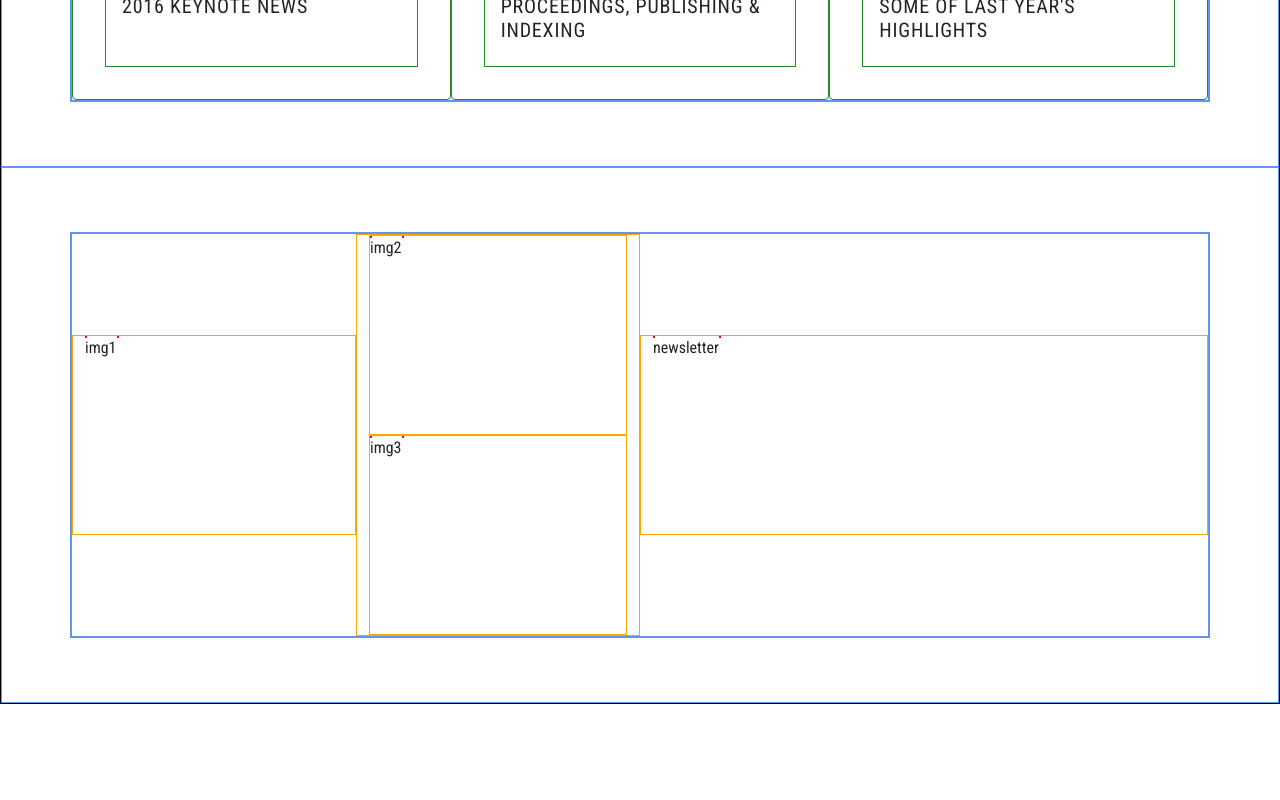
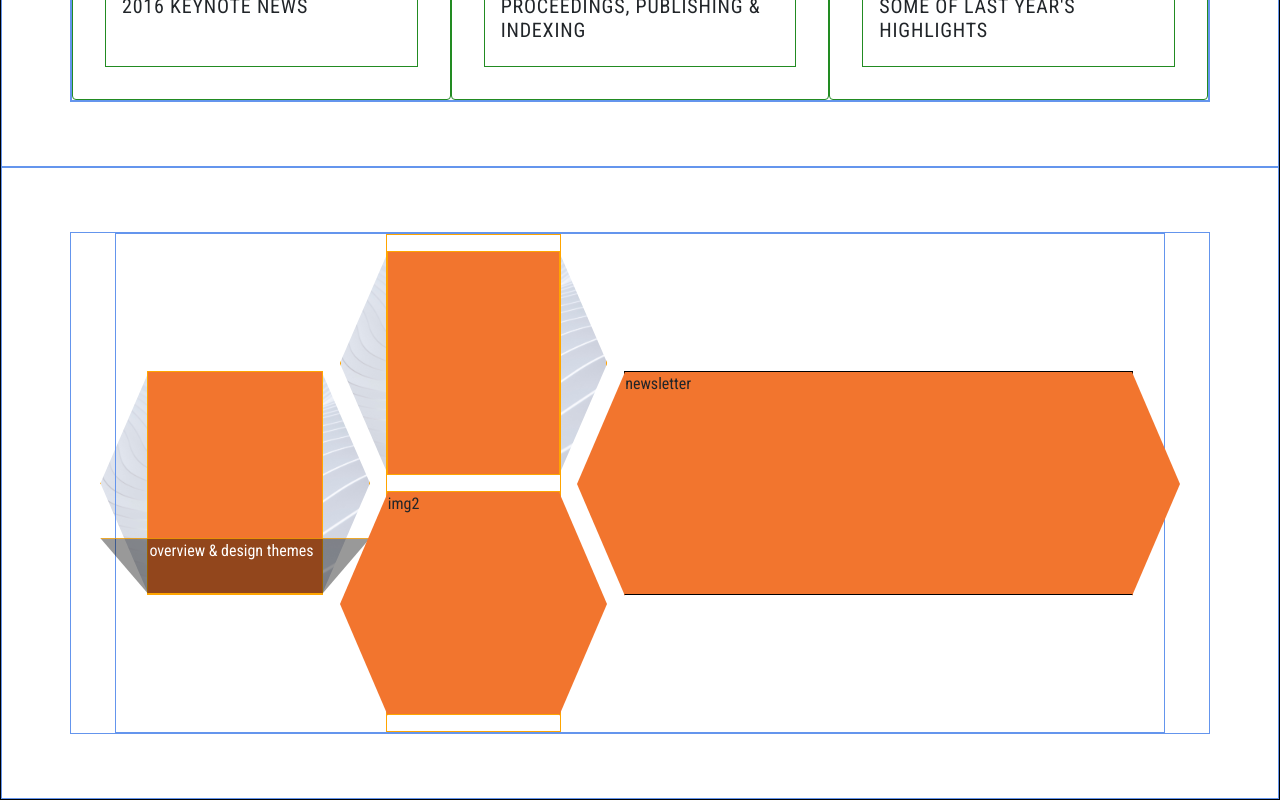
Before and after one commit to AndyJPG/destech-showcase, a React (Create React App) app: page / in a window 1280 px wide. Shown: the part 2014-2814 px from the top of the page. Before the commit the page ends 2718 px from the top, so only its background shows below. Built offline with nearby package versions, Linux system fonts and the light colour scheme.

Commit message:
working on gemometry shape

```diff
--- a/src/components/NewsLetterSection/NewsLetterSection.tsx
+++ b/src/components/NewsLetterSection/NewsLetterSection.tsx
@@ -3,25 +3,35 @@ import * as React from 'react';
 
 function NewsLetterSection() {
     return (
-        <div className="row newsletter-container">
-            <div className="col-lg-3 shape-container">
-                <span className="shape-before" />
-                img1
-                <span className="shape-after" />
+        <div className="newsletter-container">
+            <div className="shape-container">
+                <div className="img-container"
+                     style={{ background: "url('assets/img/hero-image.jpg')",
+                         backgroundSize: "auto 100%",
+                         backgroundRepeat: "no-repeat",
+                         backgroundPosition: "center"}}>
+                </div>
+                <div className="shape-container-title">
+                    overview & design themes
+                {/*    TODO: configure shapes*/}
+                </div>
             </div>
-            <div className="col-lg-3">
+            <div className="two-shape-container">
+                <div className="shape-container">
+                    <div className="img-container"
+                         style={{ background: "url('assets/img/hero-image.jpg')",
+                             backgroundSize: "auto 100%",
+                             backgroundRepeat: "no-repeat",
+                             backgroundPosition: "center"}}>
+                    </div>
+                </div>
                 <div className="shape-container">
                     <span className="shape-before" />
                     img2
                     <span className="shape-after" />
                 </div>
-                <div className="shape-container">
-                    <span className="shape-before" />
-                    img3
-                    <span className="shape-after" />
-                </div>
             </div>
-            <div className="col-lg-6 shape-container">
+            <div className="shape-container newsletter-shape">
                 <span className="shape-before" />
                 newsletter
                 <span className="shape-after" />
--- a/src/components/NewsLetterSection/newsLetterSection.scss
+++ b/src/components/NewsLetterSection/newsLetterSection.scss
@@ -1,27 +1,98 @@
+@import "src/assets/sass/variables";
+
 .newsletter-container {
+
   border: 1px solid orange;
+  display: flex;
+  margin-left: 2rem;
+  margin-right: 2rem;
+
+  @media (min-width: 992px) {
+    //padding-left: 4rem;
+    //padding-right: 4rem;
+  }
 
   div {
     border: 1px solid orange;
   }
 
   > div {
-    margin-top: auto;
-    margin-bottom: auto;
+    margin: auto 3%;
+  }
+
+  .two-shape-container {
+    width: 20%;
+
+    .shape-container {
+      width: 100%;
+      margin: 1rem 0;
+    }
   }
 
   .shape-container {
-    height: 200px;
+    height: 14rem;
+    width: 20%;
     position: relative;
+    background: $primary;
+
+    .shape-container-title {
+      position: absolute;
+      bottom: 0;
+      left: -3rem;
+      padding: 0 3rem;
+      width: calc(100% + 6rem);
+      height: 3.5rem;
+      color: white;
+      background: rgba(0, 0, 0, 0.4);
+      clip-path: polygon(0 0, 100% 0, calc(100% - 3rem) 100%, 3rem 100%);
+    }
+
+    .img-container {
+      width: calc(100% + 6rem);
+      height: 100%;
+      position: absolute;
+      top: 0;
+      left: -3rem;
+      background-size: contain;
+      clip-path: polygon(3rem 0, calc(100% - 3rem) 0, 100% 50%, calc(100% - 3rem) 100%, 3rem 100%, 0 50%);
+      z-index: -1;
+
+      img {
+        height: 100%;
+      }
+    }
 
     .shape-before {
       position: absolute;
-      border: 1px solid red;
+      top: 0;
+      left: -3rem;
+      border-top: 7rem solid transparent;
+      border-bottom: 7rem solid transparent;
+      border-right: 3rem solid $primary;
+      //border: 1px solid red;
     }
 
     .shape-after {
       position: absolute;
-      border: 1px solid red;
+      top: 0;
+      right: -3rem;
+      border-top: 7rem solid transparent;
+      border-bottom: 7rem solid transparent;
+      border-left: 3rem solid $primary;
     }
   }
+
+  .shape-container.newsletter-shape {
+    border: 1px solid black;
+    width: 58%;
+  }
+
+  //> .shape-container:first-child {
+  //  margin-right: -2rem;
+  //  margin-left: 2rem;
+  //}
+  //
+  //> .shape-container:last-child {
+  //  margin-left: -2rem;
+  //}
 }
```
Also changed, not shown: src/components/Card/Card.tsx (added, +20 -0 lines), src/components/Card/card.scss (added), 2 other files (tests, documents, lock files or other folders).
